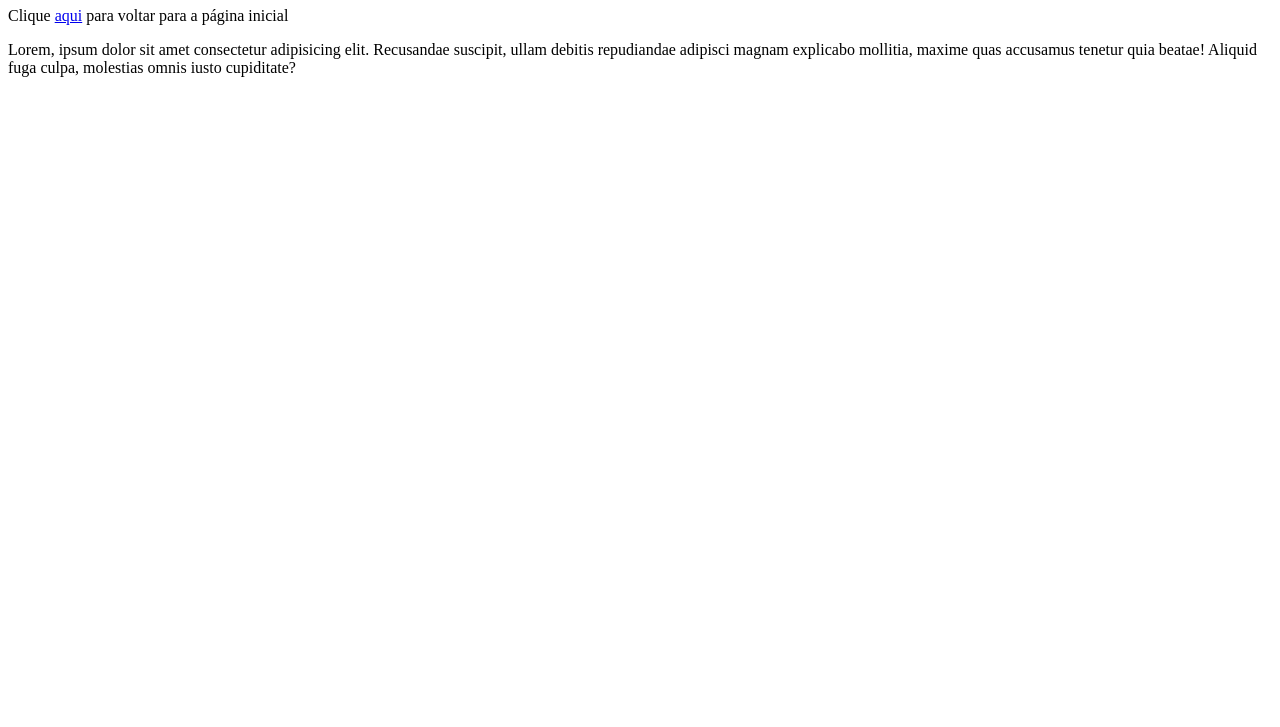
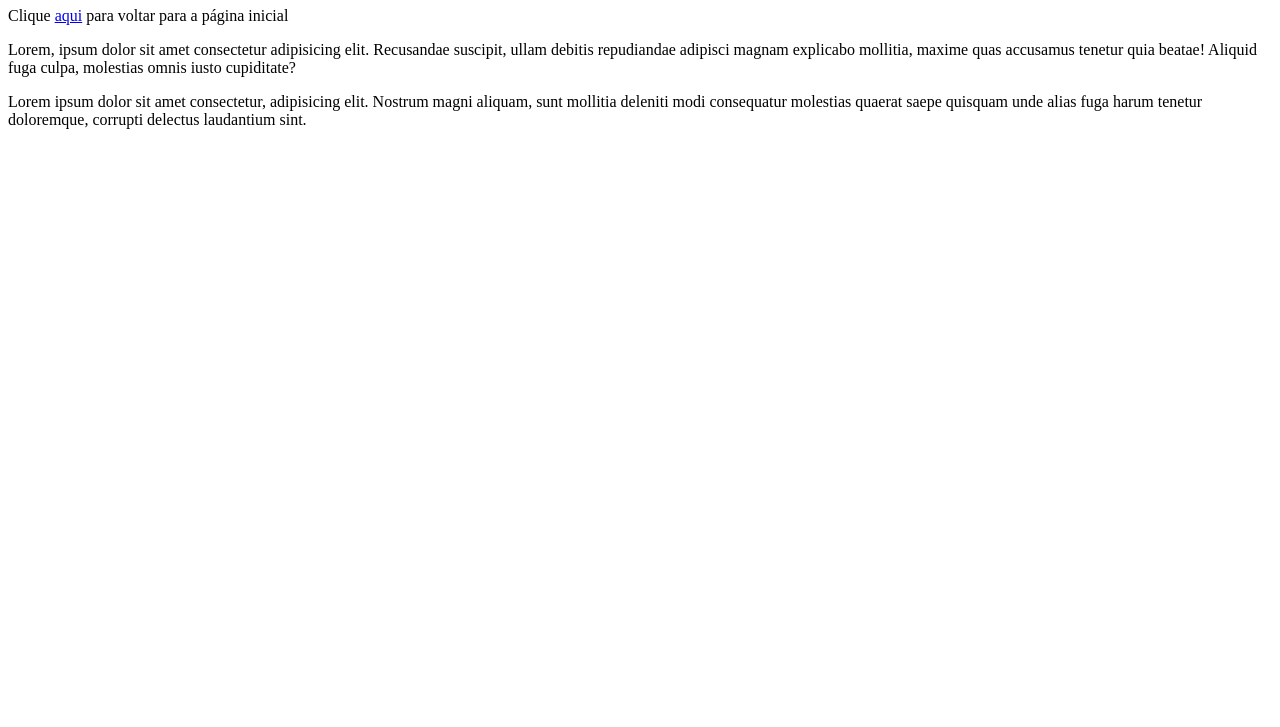
Before and after one commit to kv-aliaga/git-branches, a plain HTML site: page contato.html in a window 1280 px wide. Shown: the part 73-800 px from the top of the page. Drawn offline with Linux system fonts and the light colour scheme.

Commit message:
Adicionando parágrafo

```diff
--- a/contato.html
+++ b/contato.html
@@ -17,7 +17,11 @@
         adipisci magnam explicabo mollitia, maxime quas accusamus tenetur quia beatae! Aliquid fuga culpa, molestias
         omnis iusto cupiditate?
     </section>
-
+    <p>
+        Lorem ipsum dolor sit amet consectetur, adipisicing elit. Nostrum magni aliquam, sunt mollitia deleniti modi
+        consequatur molestias quaerat saepe quisquam unde alias fuga harum tenetur doloremque, corrupti delectus
+        laudantium sint.
+    </p>
 </body>
 
 </html>
```
